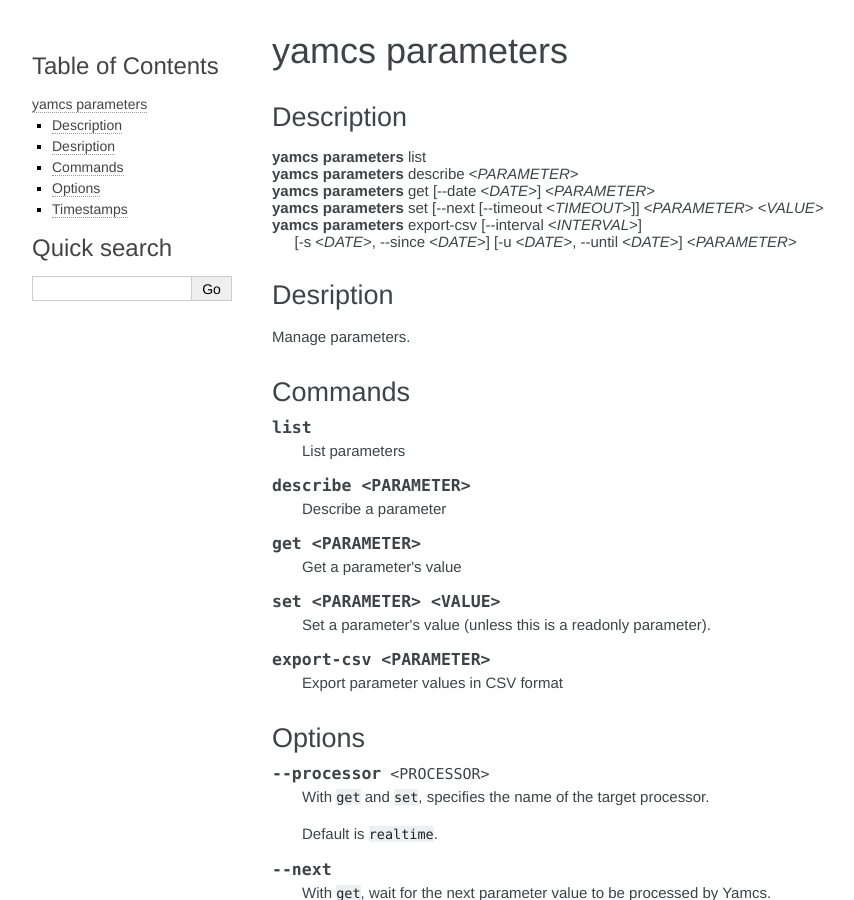
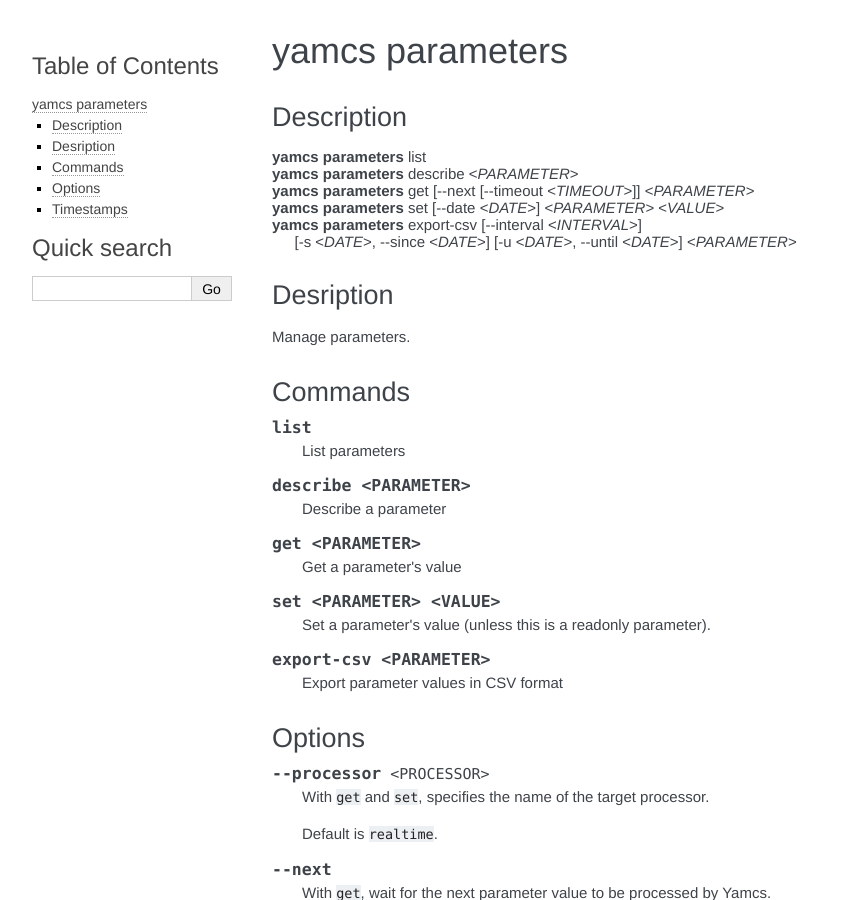
Before and after one commit to yamcs/yamcs-cli, a Sphinx documentation site: the page built from docs/yamcs_parameters.rst, in a window 1280 px wide and 900 px high. Shown: the whole window, without its empty margins (148-1002 px from the left). Built offline with Sphinx 7.4.7, drawn with Linux system fonts in a browser that asks for light colours.

Commit message:
Fix synopsis

```diff
--- a/docs/yamcs_parameters.rst
+++ b/docs/yamcs_parameters.rst
@@ -10,8 +10,8 @@
 
     | **yamcs parameters** list
     | **yamcs parameters** describe <*PARAMETER*>
-    | **yamcs parameters** get [--date <*DATE*>] <*PARAMETER*>
-    | **yamcs parameters** set [--next [--timeout <*TIMEOUT*>]] <*PARAMETER*> <*VALUE*>
+    | **yamcs parameters** get [--next [--timeout <*TIMEOUT*>]] <*PARAMETER*>
+    | **yamcs parameters** set [--date <*DATE*>] <*PARAMETER*> <*VALUE*>
     | **yamcs parameters** export-csv [--interval <*INTERVAL*>]
     |   [-s <*DATE*>, --since <*DATE*>] [-u <*DATE*>, --until <*DATE*>] <*PARAMETER*>
 
```
